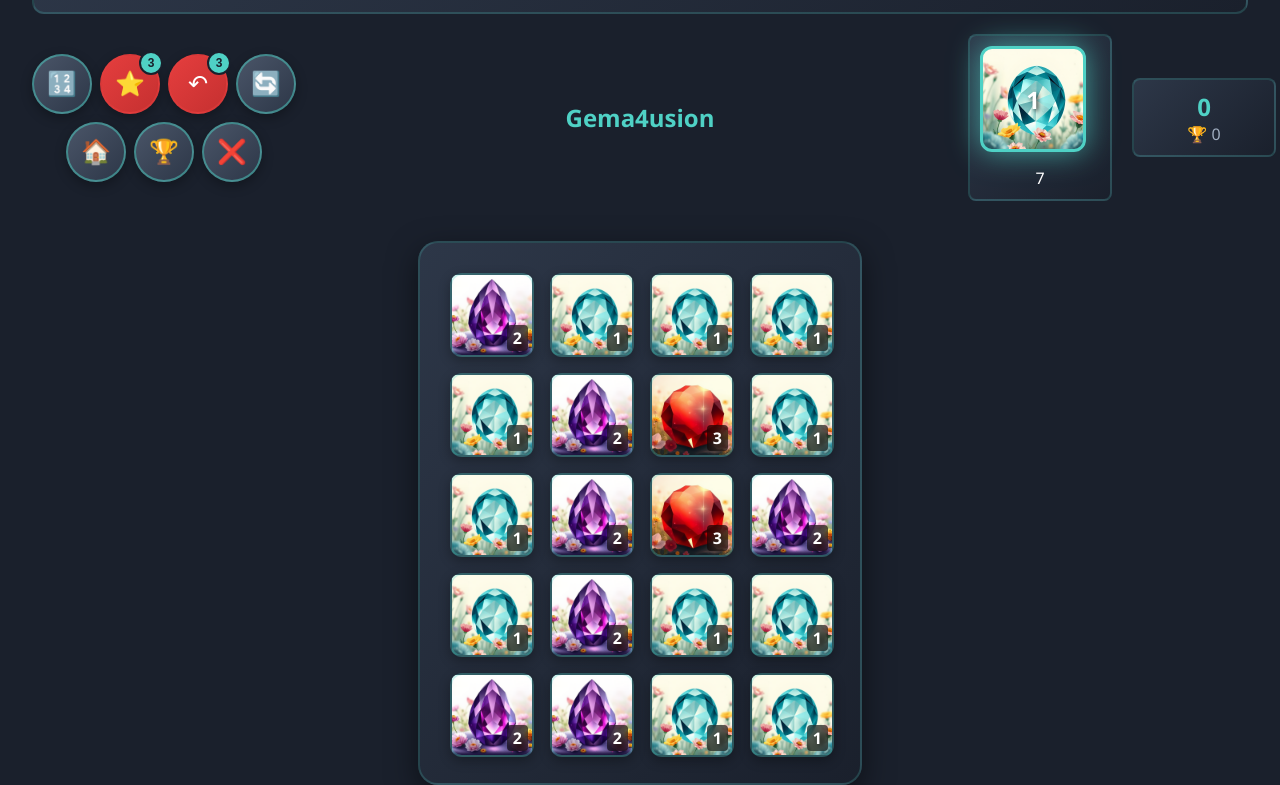
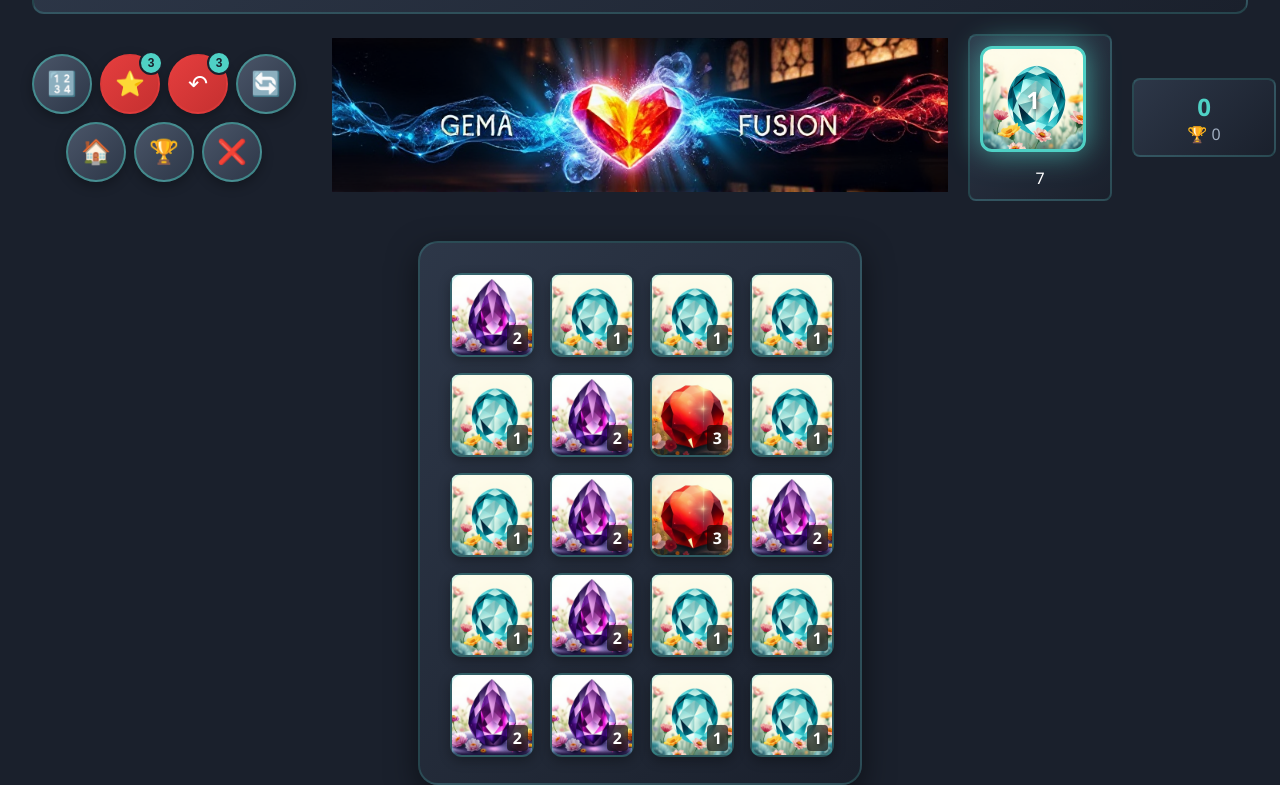
Before and after one commit to perico-rico/balocchi, a plain HTML site: page index.html in a window 1280 px wide. Both pictures are taken after a click on the button "🚀 Comenzar Partida". Shown: the part 84-869 px from the top of the page. Drawn offline with Linux system fonts and the light colour scheme.

Commit message:
Add files via upload

```diff
--- a/index.html
+++ b/index.html
@@ -660,7 +660,7 @@
 
        <!-- Logo central -->
        <div class="logo-section">
-         <div class="logo-placeholder">Gema4usion</div>
+         <img src="./images/logo/logo01.png" alt="Gemafusion Logo" style="max-width: 100%; height: auto;">
        </div>
 
        <!-- Próxima ficha y puntuación (derecha) -->
```
